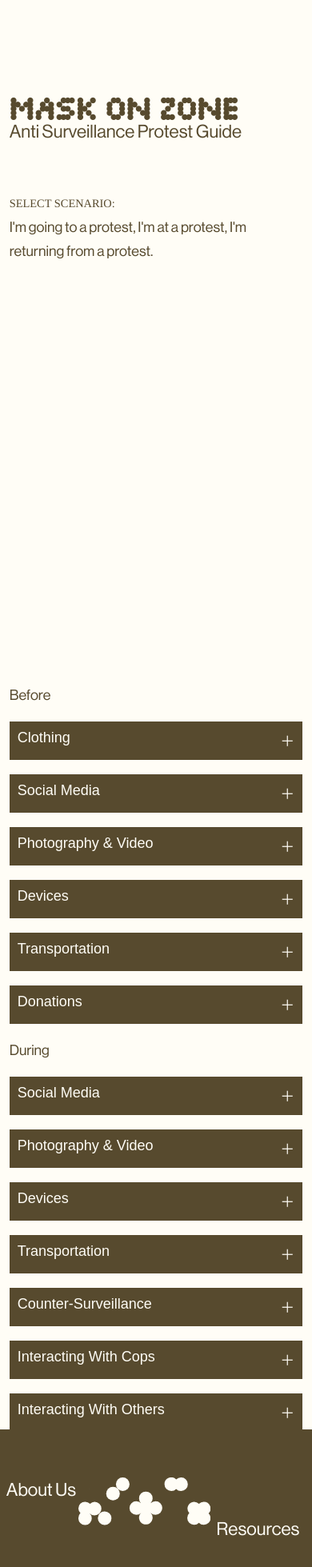
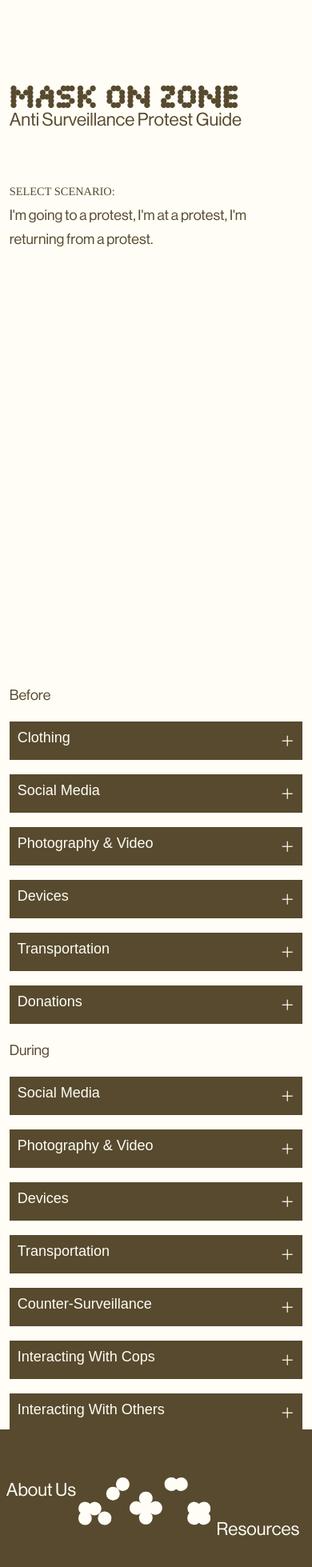
Before and after one commit to mask-on/mask-on.github.io, a Jekyll site: the page built from index.markdown, in a window 390 px wide. Shown: the top 1959 px of the page at 80% size. Built offline with Jekyll 4.4.1, drawn with Linux system fonts in a browser that asks for light colours; nearby versions of some CDN libraries.

Commit message:
mobile padding

```diff
--- a/css/index.css
+++ b/css/index.css
@@ -506,7 +506,7 @@
       }
 
       .mobile-copy {
-          padding: 1vh 0 1vh 0;
+          padding: 0.25vh 0 0.25vh 0;
       }
 
       .choose-your-adventure {
```
